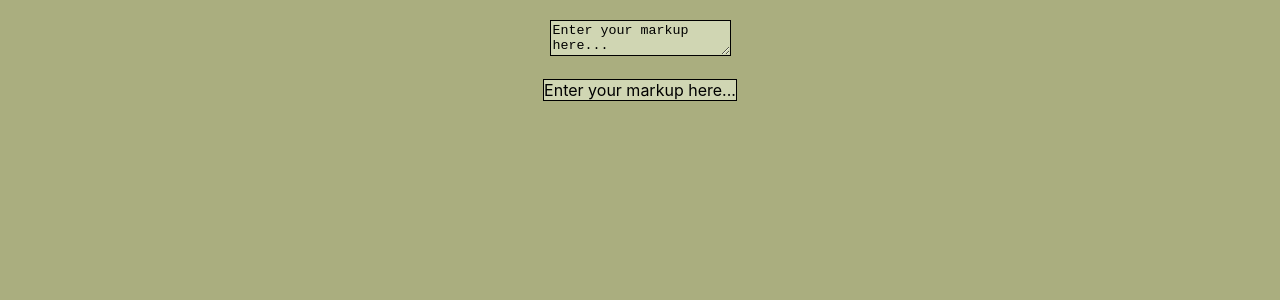
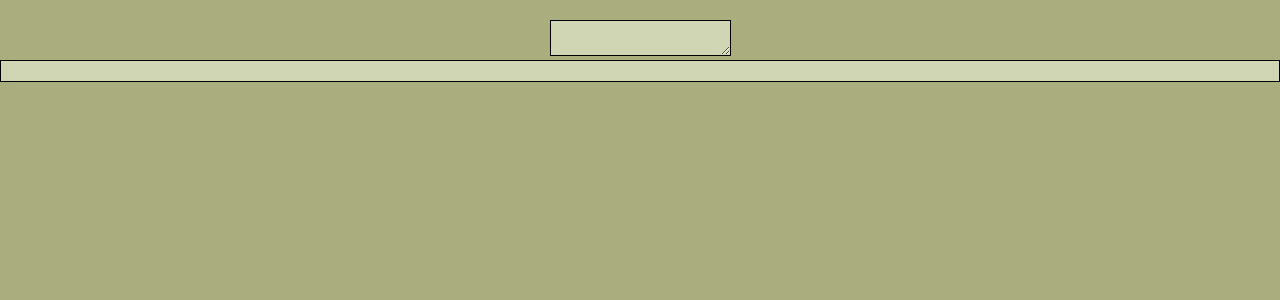
Before and after one commit to Nathanael-Whitrow/markdown-viewer, a React (Create React App) app: page / in a window 1280 px wide. Shown: the top 300 px of the page. Built offline with nearby package versions, Linux system fonts and the light colour scheme.

Commit message:
Implement markdown functionality

```diff
--- a/package.json
+++ b/package.json
@@ -9,6 +9,7 @@
     "@testing-library/user-event": "^13.5.0",
     "react": "^18.2.0",
     "react-dom": "^18.2.0",
+    "react-markdown": "^8.0.3",
     "react-scripts": "5.0.1",
     "web-vitals": "^2.1.4"
   },
--- a/src/App.js
+++ b/src/App.js
@@ -1,5 +1,6 @@
 import './App.css';
 import React from 'react';
+import ReactMarkdown from 'react-markdown';
 
 function TextArea(props) {
   return (
@@ -22,8 +23,8 @@ function Converter() {
 
 function PreviewArea(props) {
   return (
-    <div className="Padding" id="preview">
-      <span className="PreviewArea">{props.content}</span>
+    <div className="Padding PreviewArea" id="preview">
+      <ReactMarkdown children={props.markdown} />
     </div>
   );
 }
@@ -32,14 +33,14 @@ class App extends React.Component {
   constructor(props) {
     super(props)
     this.state = {
-      markup: "Enter your markup here...",
+      markdown: "",
     }
 
     this.handleChange = this.handleChange.bind(this);
   };
 
   handleChange(event) {
-    this.setState({ markup: event.target.value })
+    this.setState({ markdown: event.target.value, })
   }
 
   render() {
@@ -47,11 +48,11 @@ class App extends React.Component {
     return (
       <div className="App">
         <TextArea
-          content={this.state.markup}
+          content={this.state.markdown}
           callback={this.handleChange}
         />
         <Converter />
-        <PreviewArea content={this.state.markup} />
+        <PreviewArea markdown={this.state.markdown} />
       </div>
     );
   };
```
Also changed, not shown: 1 other file (tests, documents, lock files or other folders).
